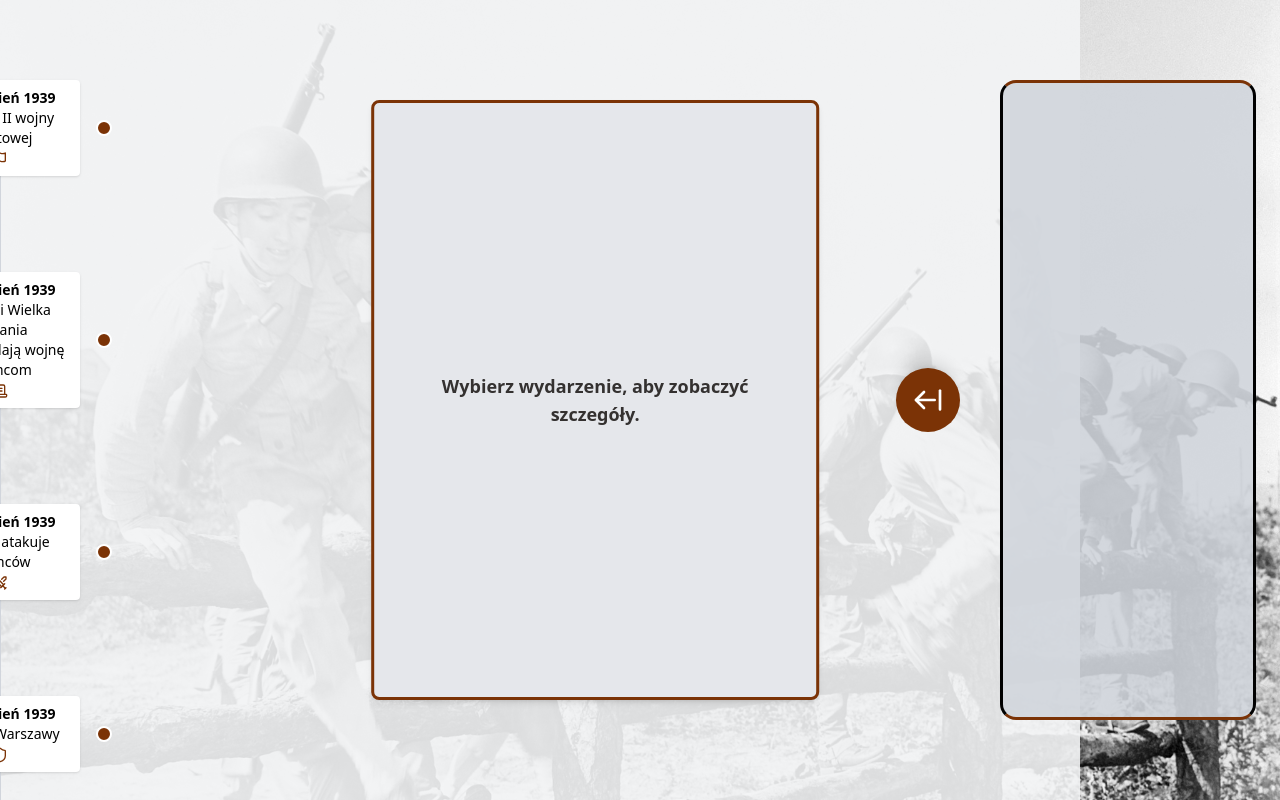
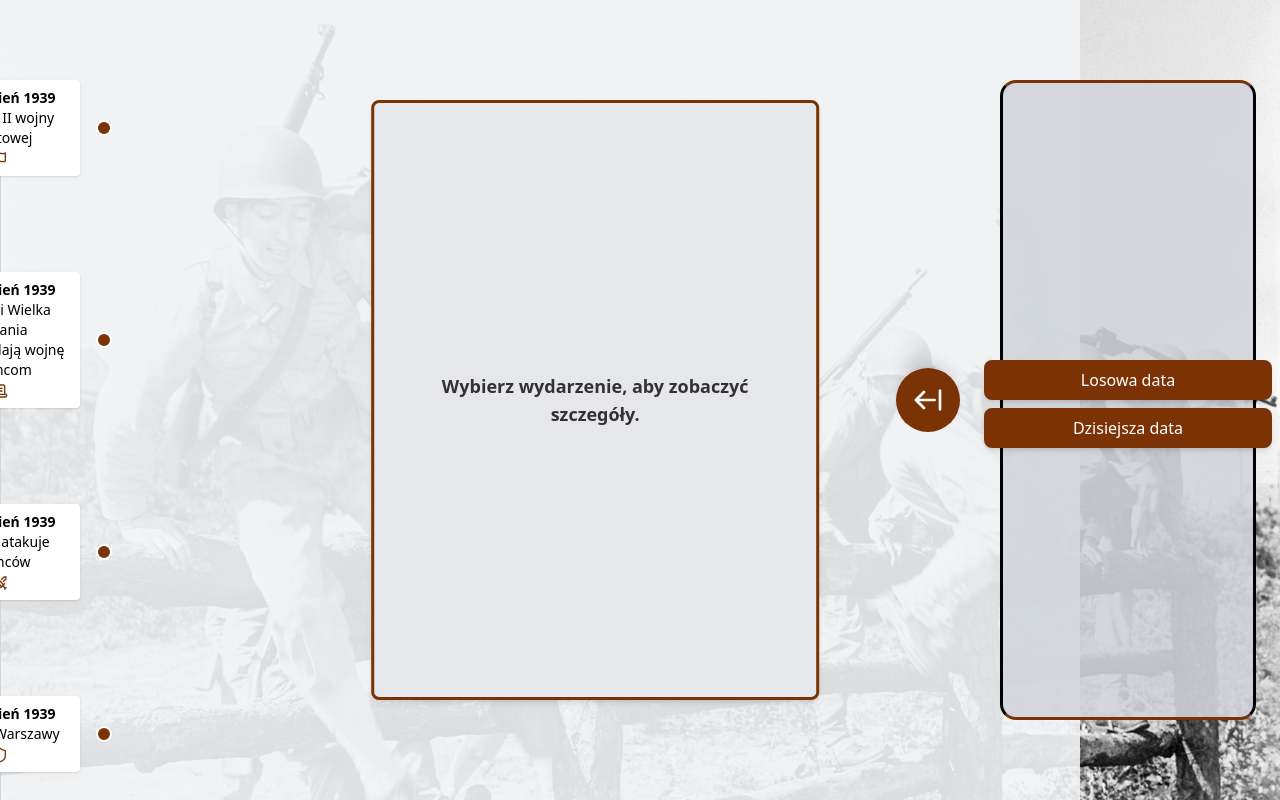
Before and after one commit to Hubertcior/ww2-timeline, a React (Vite) app: page / in a window 1280 px wide. Both pictures are taken after a click on the element 1128 px from the left and 400 px from the top of the page. Shown: the top 800 px of the page. Built offline with nearby package versions, Linux system fonts and the light colour scheme.

Commit message:
i've styled button component for panel :)

```diff
--- /dev/null
+++ b/src/components/PanelButton.jsx
@@ -0,0 +1,15 @@
+import { motion } from "framer-motion";
+
+const Button = ({ onClick, label }) => {
+  return (
+    <motion.button
+      whileHover={{ scale: 1.1 }}
+      onClick={onClick}
+      className="px-4 py-2 mt-2 w-2xs bg-amber-900 text-white rounded-lg shadow-md transition cursor-pointer"
+    >
+      {label}
+    </motion.button>
+  );
+};
+
+export default Button;
--- a/src/components/TimelinePanel.jsx
+++ b/src/components/TimelinePanel.jsx
@@ -1,7 +1,10 @@
-const TimelinePanel = ({ children }) => {
+import PanelButton from "./PanelButton.jsx";
+
+const TimelinePanel = ({}) => {
   return (
-    <div className="fixed border-y-amber-900 border-3 right-0 mr-6 top-1/2 transform -translate-y-1/2 w-1/5 h-4/5 bg-gray-300/90 z-50 rounded-2xl flex items-center justify-center">
-      {children}
+    <div className="fixed flex-col border-y-amber-900 border-3 right-0 mr-6 top-1/2 transform -translate-y-1/2 w-1/5 h-4/5 bg-gray-300/90 z-50 rounded-2xl flex items-center justify-center">
+      <PanelButton label="Losowa data" />
+      <PanelButton label="Dzisiejsza data" />
     </div>
   );
 };
```
Also changed, not shown: src/hooks/useCurrentDate.js (added), src/hooks/useRandomDate.js (added).
